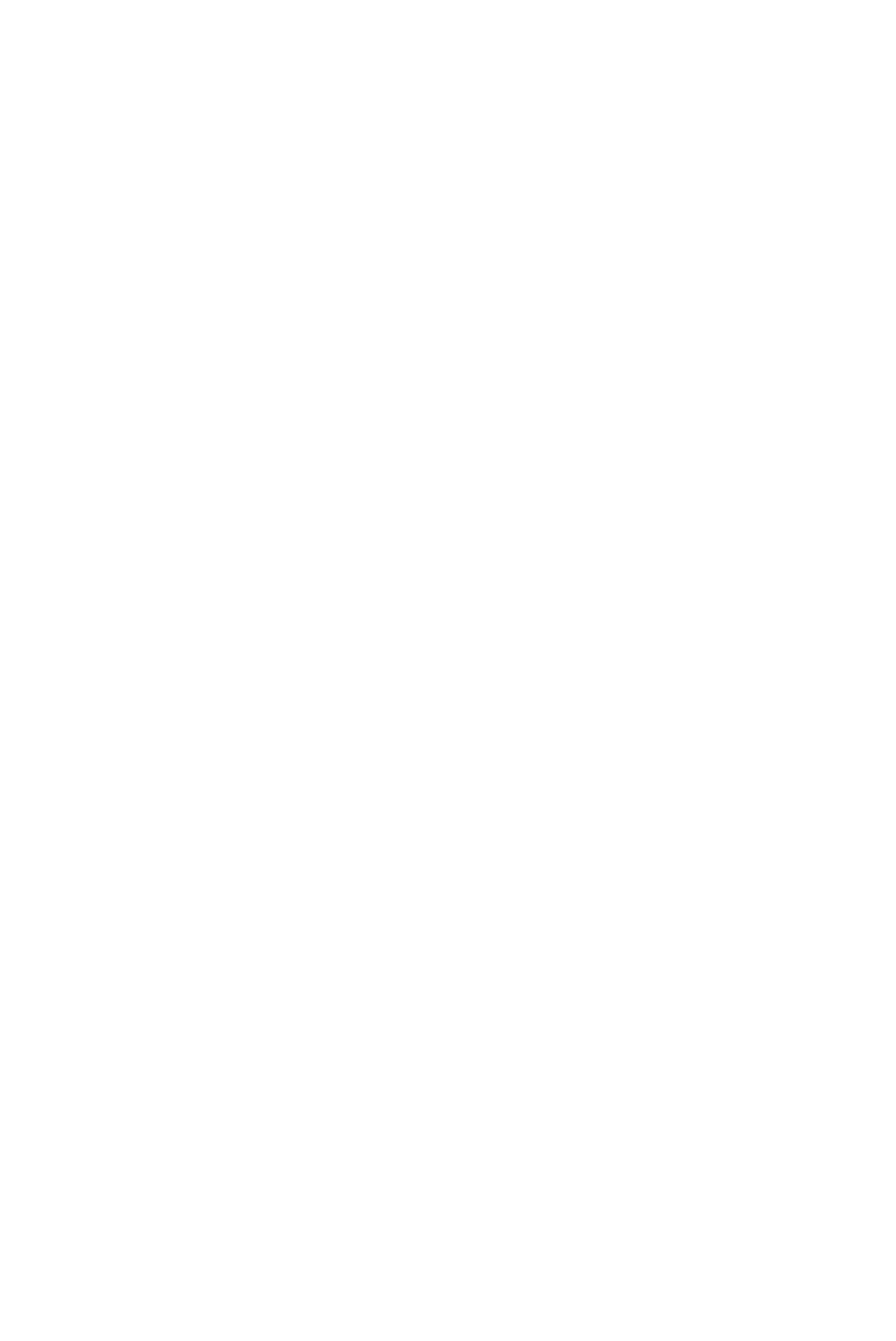
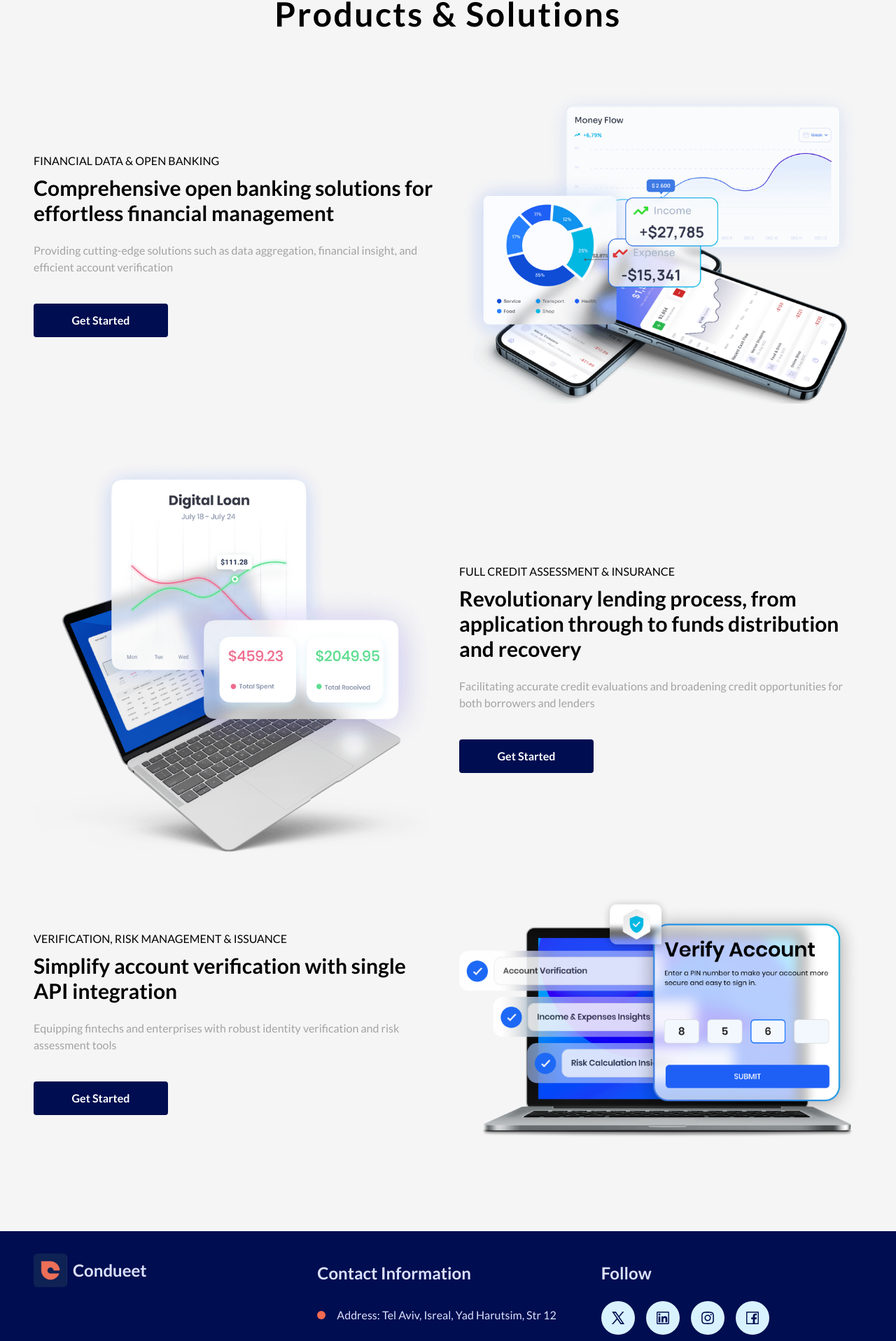
Before and after one commit to OnePlug-API/condueet-frontend-v2, a Next.js app: page / in a window 1280 px wide. Shown: the part 880-2797 px from the top of the page at 70% size. Before the commit the page ends 820 px from the top, so only its background shows below. Built offline with nearby package versions, Linux system fonts and the light colour scheme.

Commit message:
feat: landing page

```diff
--- a/app/layout.tsx
+++ b/app/layout.tsx
@@ -1,11 +1,13 @@
 import type { Metadata } from "next";
-import { Inter } from "next/font/google";
+import { Inter, Lato } from "next/font/google";
 import "./globals.scss";
 import { PropsWithChildren, ReactNode } from "react";
 import Header from "@/components/header/Header";
 import Footer from "@/components/footer/Footer";
+import AOSinit from "@/lib/aos";
 
 const inter = Inter({ subsets: ["latin"] });
+const lato = Lato({ subsets: ["latin"], weight: ["400", "700"] });
 
 export const metadata: Metadata = {
   title: "Condueet",
@@ -19,10 +21,11 @@ export default function RootLayout({
 }>) {
   return (
     <html lang="en">
-      <body className={inter.className}>
+      <body className={`${lato.className} overflow-x-hidden bg-background`}>
+        <AOSinit />
         <main className="app">
           <Header />
-          {children}
+          <section>{children}</section>
           <Footer />
         </main>
       </body>
--- a/app/page.tsx
+++ b/app/page.tsx
@@ -1,9 +1,11 @@
 import Hero from "@/components/home/Hero";
+import Showcase from "@/components/home/Showcase";
 
 export default function Page() {
   return (
     <section>
       <Hero />
+      <Showcase />
     </section>
   );
 }
--- a/components/container/Container.tsx
+++ b/components/container/Container.tsx
@@ -7,7 +7,7 @@ type Props = {
 
 const Container = ({ children, className = "" }: Props) => {
   return (
-    <div className={"container mx-auto max-w-6xl px-4 " + className}>
+    <div className={"container mx-auto max-w-7xl px-4 md:px-12 " + className}>
       {children}
     </div>
   );
--- a/components/footer/Footer.tsx
+++ b/components/footer/Footer.tsx
@@ -1,4 +1,100 @@
+import Image from "next/image";
+import Container from "../container/Container";
+import { MotionLink } from "../motion/motion";
+import {
+  FacebookOutlined,
+  InstagramOutlined,
+  LinkedinOutlined,
+  XOutlined,
+} from "@ant-design/icons";
+
 const Footer = () => {
-  return <footer>Footer</footer>;
+  return (
+    <footer className="bg-primary">
+      <Container className="grid grid-cols-1 items-start gap-8 pb-24 pt-8 md:grid-cols-2 lg:grid-cols-3">
+        <MotionLink
+          initial={{ y: -10, opacity: 0 }}
+          animate={{ y: 0, opacity: 1 }}
+          href="/"
+          className="flex flex-1 items-center gap-2"
+        >
+          <div className="w-12 overflow-hidden rounded-md max-md:w-8">
+            <Image
+              src="/logo.png"
+              alt="Condueet Logo"
+              width={200}
+              height={200}
+              className="h-full w-full object-cover"
+            />
+          </div>
+          <h2 className="text-2xl font-bold text-light-lavender max-md:text-xl">
+            Condueet
+          </h2>
+        </MotionLink>
+        <div>
+          <h4 className="mt-3 text-2xl font-bold text-light-lavender max-md:text-xl">
+            Contact Information
+          </h4>
+          <ul className="mt-8 space-y-6">
+            <li className="flex items-center gap-4">
+              <div className="h-3 w-3 rounded-full bg-accent" />
+              <p className="self-start font-normal text-light-lavender">
+                Address: Tel Aviv, Isreal, Yad Harutsim, Str 12
+              </p>
+            </li>
+            <li className="flex items-center gap-4">
+              <div className="h-3 w-3 rounded-full bg-accent" />
+              <p className="font-normal text-light-lavender">
+                Email:{"  "}
+                <a
+                  href="mailto:condueet.ng@gmail.com"
+                  className="text-light-lavender"
+                >
+                  condueet.ng@gmail.com
+                </a>
+              </p>
+            </li>
+          </ul>
+        </div>
+        <div>
+          <h4 className="mt-3 text-2xl font-bold text-light-lavender max-md:text-xl">
+            Follow
+          </h4>
+          <div className="mt-6 flex items-center gap-4">
+            <a
+              href="#"
+              className="bg-light-sky hover:bg-light-sky/60 flex h-12 w-12 items-center justify-center rounded-full text-lg text-primary transition-colors max-md:h-9 max-md:w-9 md:text-xl"
+            >
+              <XOutlined />
+            </a>
+            <a
+              href="#"
+              className="bg-light-sky hover:bg-light-sky/60 flex h-12 w-12 items-center justify-center rounded-full text-lg text-primary transition-colors max-md:h-9 max-md:w-9 md:text-xl"
+            >
+              <LinkedinOutlined />
+            </a>
+            <a
+              href="#"
+              className="bg-light-sky hover:bg-light-sky/60 flex h-12 w-12 items-center justify-center rounded-full text-lg text-primary transition-colors max-md:h-9 max-md:w-9 md:text-xl"
+            >
+              <InstagramOutlined />
+            </a>
+            <a
+              href="#"
+              className="bg-light-sky hover:bg-light-sky/60 flex h-12 w-12 items-center justify-center rounded-full text-lg text-primary transition-colors max-md:h-9 max-md:w-9 md:text-xl"
+            >
+              <FacebookOutlined />
+            </a>
+          </div>
+        </div>
+      </Container>
+      <hr className="h-0.5 border-t-0 bg-light-lavender dark:bg-white/10" />
+      <Container className="flex items-center justify-between py-6">
+        <p className="text-center font-normal text-light-lavender">
+          © {new Date().getFullYear()} Condueet. All rights reserved.
+        </p>
+      </Container>
+    </footer>
+  );
 };
 export default Footer;
--- a/components/header/DropdownMenu.tsx
+++ b/components/header/DropdownMenu.tsx
@@ -75,7 +75,7 @@ const DropdownMenu = () => {
       <AnimatePresence>
         {open && (
           <motion.div
-            className="absolute left-0 top-full z-10 w-full overflow-hidden bg-light-lavender lg:hidden"
+            className="absolute left-0 top-full z-50 w-full overflow-hidden bg-light-lavender lg:hidden"
             initial="closed"
             animate="open"
             exit="closed"
--- a/components/home/Hero.tsx
+++ b/components/home/Hero.tsx
@@ -2,7 +2,6 @@
 
 import Link from "next/link";
 import Container from "../container/Container";
-import { motion } from "framer-motion";
 import { MotionDiv, MotionH2, MotionP } from "../motion/motion";
 
 const Hero = () => {
@@ -34,7 +33,7 @@ const Hero = () => {
           >
             <Link
               href="/register"
-              className="w-64 rounded bg-accent py-3 text-center transition-colors hover:bg-accent/60 max-md:w-full max-md:py-2 max-md:text-sm max-md:font-semibold"
+              className="w-64 rounded bg-accent py-3 text-center font-semibold transition-colors hover:bg-accent/60 max-md:w-full max-md:py-2 max-md:text-sm"
             >
               Get Started
             </Link>
--- /dev/null
+++ b/components/home/Showcase.tsx
@@ -0,0 +1,116 @@
+import Container from "../container/Container";
+import Image from "next/image";
+import money_flow from "@assets/money-flow.png";
+import digital_loan from "@assets/digital-loan.png";
+import verify_account from "@assets/verify-account.png";
+
+const Showcase = () => {
+  return (
+    <div className="space-y-14 pb-12">
+      <Container>
+        <h2 className="mt-20 text-left text-3xl font-bold tracking-wider md:text-center md:text-4xl md:leading-normal lg:text-5xl">
+          Products & <br className="sm:hidden" /> Solutions
+        </h2>
+      </Container>
+      <div>
+        <Container className="z-10 grid grid-cols-1 items-center gap-12 lg:h-screen lg:max-h-[500px] lg:grid-cols-2 lg:gap-8">
+          <div>
+            <h4 className="text-stone text-base">
+              FINANCIAL DATA & OPEN BANKING
+            </h4>
+            <p className="mt-2 text-2xl font-bold md:leading-normal lg:text-3xl">
+              Comprehensive open banking solutions for effortless financial
+              management
+            </p>
+            <p className="mt-6 text-fade">
+              Providing cutting-edge solutions such as data aggregation,
+              financial insight, and efficient account verification
+            </p>
+            <button className="mt-10 w-48 rounded bg-primary py-3 font-semibold text-white transition-colors hover:bg-primary/60 max-md:py-2">
+              Get Started
+            </button>
+          </div>
+          <div
+            data-aos="fade-left"
+            className="relative z-10 flex items-center justify-center"
+          >
+            <Image
+              src={money_flow}
+              alt="Money Flow"
+              height={300}
+              width={300}
+              className="z-10 w-[95%] max-w-full object-contain lg:w-full"
+            />
+            {/* <div className="absolute left-[30%] top-[-40%] z-0 h-full max-h-[600px] w-screen -rotate-[25deg] transform rounded-full bg-primary/80 xl:left-[50%]"></div> */}
+          </div>
+        </Container>
+      </div>
+      <div>
+        <Container className="z-10 grid grid-cols-1 items-center gap-12 lg:h-screen lg:max-h-[500px] lg:grid-cols-2 lg:gap-8">
+          <div
+            data-aos="fade-right"
+            className="relative z-10 flex items-center justify-center max-lg:order-2"
+          >
+            <Image
+              src={digital_loan}
+              alt="Digital loan"
+              height={300}
+              width={300}
+              className="z-10 w-[95%] max-w-full object-contain lg:w-full"
+            />
+            {/* <div className="absolute left-[30%] top-[-40%] z-0 h-full max-h-[600px] w-screen -rotate-[25deg] transform rounded-full bg-primary/80 xl:left-[50%]"></div> */}
+          </div>
+          <div className="max-lg:order-1">
+            <h4 className="text-stone text-base">
+              FULL CREDIT ASSESSMENT & INSURANCE
+            </h4>
+            <p className="mt-2 text-2xl font-bold md:leading-normal lg:text-3xl">
+              Revolutionary lending process, from application through to funds
+              distribution and recovery
+            </p>
+            <p className="mt-6 text-fade">
+              Facilitating accurate credit evaluations and broadening credit
+              opportunities for both borrowers and lenders
+            </p>
+            <button className="mt-10 w-48 rounded bg-primary py-3 font-semibold text-white transition-colors hover:bg-primary/60 max-md:py-2">
+              Get Started
+            </button>
+          </div>
+        </Container>
+      </div>
+      <div>
+        <Container className="z-10 grid grid-cols-1 items-center gap-12 lg:h-screen lg:max-h-[500px] lg:grid-cols-2 lg:gap-8">
+          <div>
+            <h4 className="text-stone text-base">
+              VERIFICATION, RISK MANAGEMENT & ISSUANCE
+            </h4>
+            <p className="mt-2 text-2xl font-bold md:leading-normal lg:text-3xl">
+              Simplify account verification with single API integration
+            </p>
+            <p className="mt-6 text-fade">
+              Equipping fintechs and enterprises with robust identity
+              verification and risk assessment tools
+            </p>
+            <button className="mt-10 w-48 rounded bg-primary py-3 font-semibold text-white transition-colors hover:bg-primary/60 max-md:py-2">
+              Get Started
+            </button>
+          </div>
+          <div
+            data-aos="fade-left"
+            className="relative z-10 flex items-center justify-center"
+          >
+            <Image
+              src={verify_account}
+              alt="Verify Account"
+              height={300}
+              width={300}
+              className="z-10 w-[95%] max-w-full object-contain lg:w-full"
+            />
+            {/* <div className="absolute left-[30%] top-[-40%] z-0 h-full max-h-[600px] w-screen -rotate-[25deg] transform rounded-full bg-primary/80 xl:left-[50%]"></div> */}
+          </div>
+        </Container>
+      </div>
+    </div>
+  );
+};
+export default Showcase;
--- /dev/null
+++ b/lib/aos.tsx
@@ -0,0 +1,15 @@
+"use client";
+
+import { useEffect } from "react";
+import AOS from "aos";
+import "aos/dist/aos.css";
+
+export default function AOSinit() {
+  useEffect(() => {
+    AOS.init({
+      duration: 800,
+      once: true,
+    });
+  }, []);
+  return <></>;
+}
--- a/package.json
+++ b/package.json
@@ -11,6 +11,7 @@
   "dependencies": {
     "@ant-design/icons": "^5.4.0",
     "@radix-ui/react-icons": "^1.3.0",
+    "aos": "^2.3.4",
     "framer-motion": "^11.3.31",
     "next": "^14.2.7",
     "react": "^18.3.1",
@@ -18,6 +19,7 @@
     "react-feather": "^2.0.10"
   },
   "devDependencies": {
+    "@types/aos": "^3.0.7",
     "@types/node": "^20.16.3",
     "@types/react": "^18.3.5",
     "@types/react-dom": "^18",
--- a/tailwind.config.ts
+++ b/tailwind.config.ts
@@ -16,6 +16,7 @@ const config: Config = {
         light: {
           lavender: "#DBE1FD", // lavender
           stone: "#868484", // stone
+          sky: "#D9F2FF",
         },
         fade: "#A3A3A3",
         background: "#F5F5F5", // porcelain
```
Also changed, not shown: 1 other file (tests, documents, lock files or other folders).
